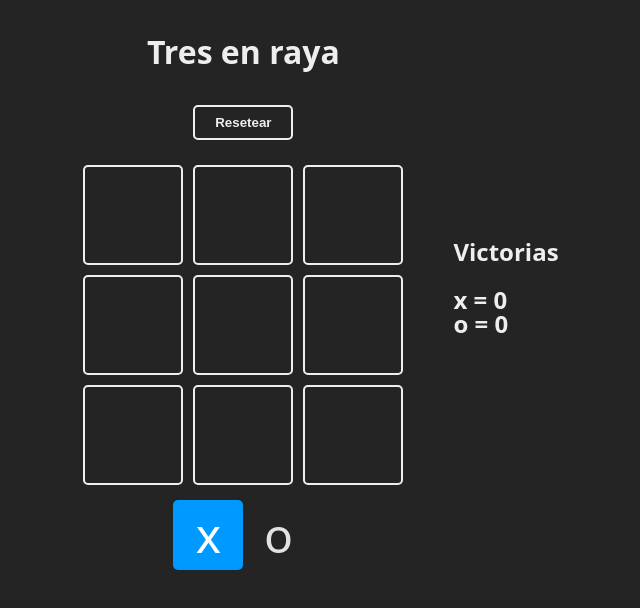
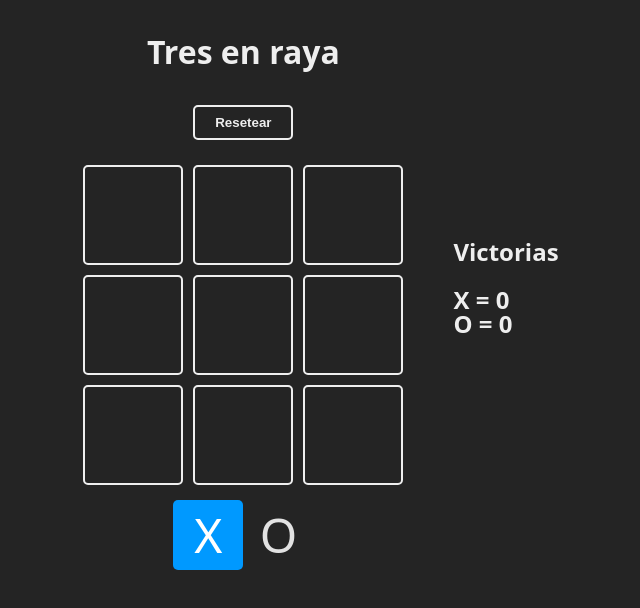
Before and after one commit to DavidRiveraArtero/aprendiendo-react, a React (Vite) app in the folder projects/01-tres-en-raya/: page / in a window 1280 px wide. Shown: the top 608 px of the page, without its empty margins (319-959 px from the left). Built offline with nearby package versions, Linux system fonts and the light colour scheme.

Commit message:
Extract function

```diff
--- a/projects/01-tres-en-raya/src/App.jsx
+++ b/projects/01-tres-en-raya/src/App.jsx
@@ -1,9 +1,9 @@
 import { useState } from "react"
 import { Square } from "./components/Square"
 import { TURNS } from "./constants"
-import { checkWinerFrom } from "./logic/board"
+import { checkWinerFrom, checkEndGame } from "./logic/board"
 import { Winner } from "./components/Winner"
-
+import { PuntosJug } from "./components/puntos"
 function App() {
 
   const [board, setBoard] = useState(Array(9).fill(null)) // CREAMOS EL TABLERO
@@ -13,13 +13,9 @@ function App() {
   const [victX, setVictX] = useState(0)
   const [victO, setVictO] = useState(0)
 
-
-  const checkEndGame = (newBoard) =>{
-    return newBoard.every((square) => square != null)
-  }
-
   // FUNCION ACTUALIZAR LA TABLA
   const updateBoard = (index) =>{
+
     // ACTUALIZAR LA TABLA
     if(board[index] || win) return
 
@@ -89,16 +85,8 @@ function App() {
         <Winner win={win} resetGame={resetGame}></Winner>
       </main>
 
-      <section className="board puntos">
-        <h1>Victorias</h1><br/>
-        <h1>{TURNS.X} = <span> {victX}</span></h1>
-        <h1>{TURNS.O} = <span> {victO}</span></h1>
-      </section>
+      <PuntosJug TURNS={TURNS} victO={victO} victX={victX}></PuntosJug>
     </>
-
-
-
-
   )
 }
 
--- /dev/null
+++ b/projects/01-tres-en-raya/src/components/puntos.jsx
@@ -0,0 +1,10 @@
+export function PuntosJug({TURNS,victO,victX}){
+    return(
+        <section className="board puntos">
+            <h1>Victorias</h1><br/>
+            <h1>{TURNS.X} = <span> {victX}</span></h1>
+            <h1>{TURNS.O} = <span> {victO}</span></h1>
+        </section>
+    )
+
+}
--- a/projects/01-tres-en-raya/src/constants.js
+++ b/projects/01-tres-en-raya/src/constants.js
@@ -1,6 +1,6 @@
 export const TURNS = {
-    X: 'x',
-    O: 'o'
+    X: 'X',
+    O: 'O'
 }
 
 export const WINER_COMBO = [
--- a/projects/01-tres-en-raya/src/logic/board.js
+++ b/projects/01-tres-en-raya/src/logic/board.js
@@ -15,3 +15,7 @@ export const checkWinerFrom = (boardToCheck) => {
     }
     return null
 }
+
+export const checkEndGame = (newBoard) =>{
+    return newBoard.every((square) => square != null)
+  }
```
Also changed, not shown: 1 other file (tests, documents, lock files or other folders).
